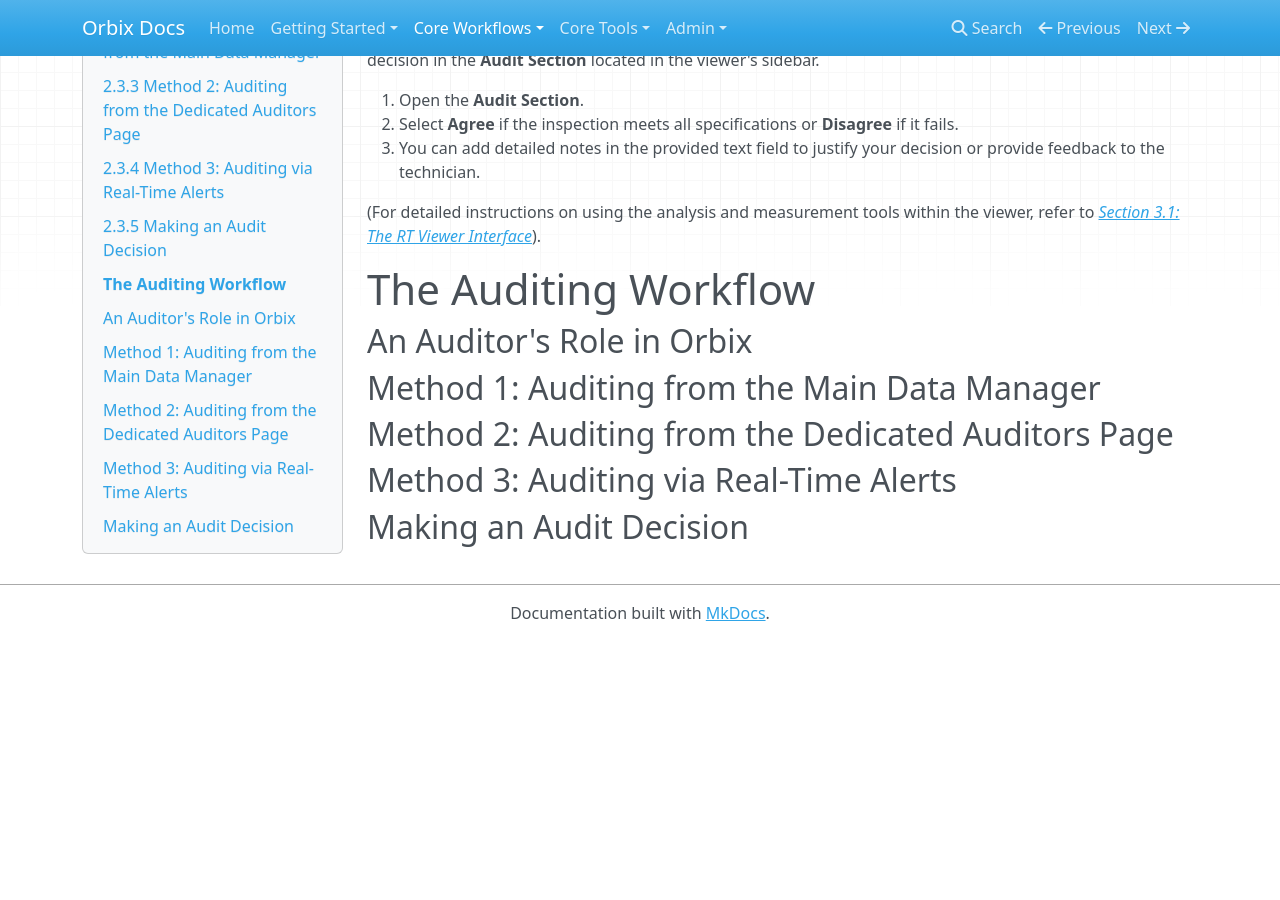
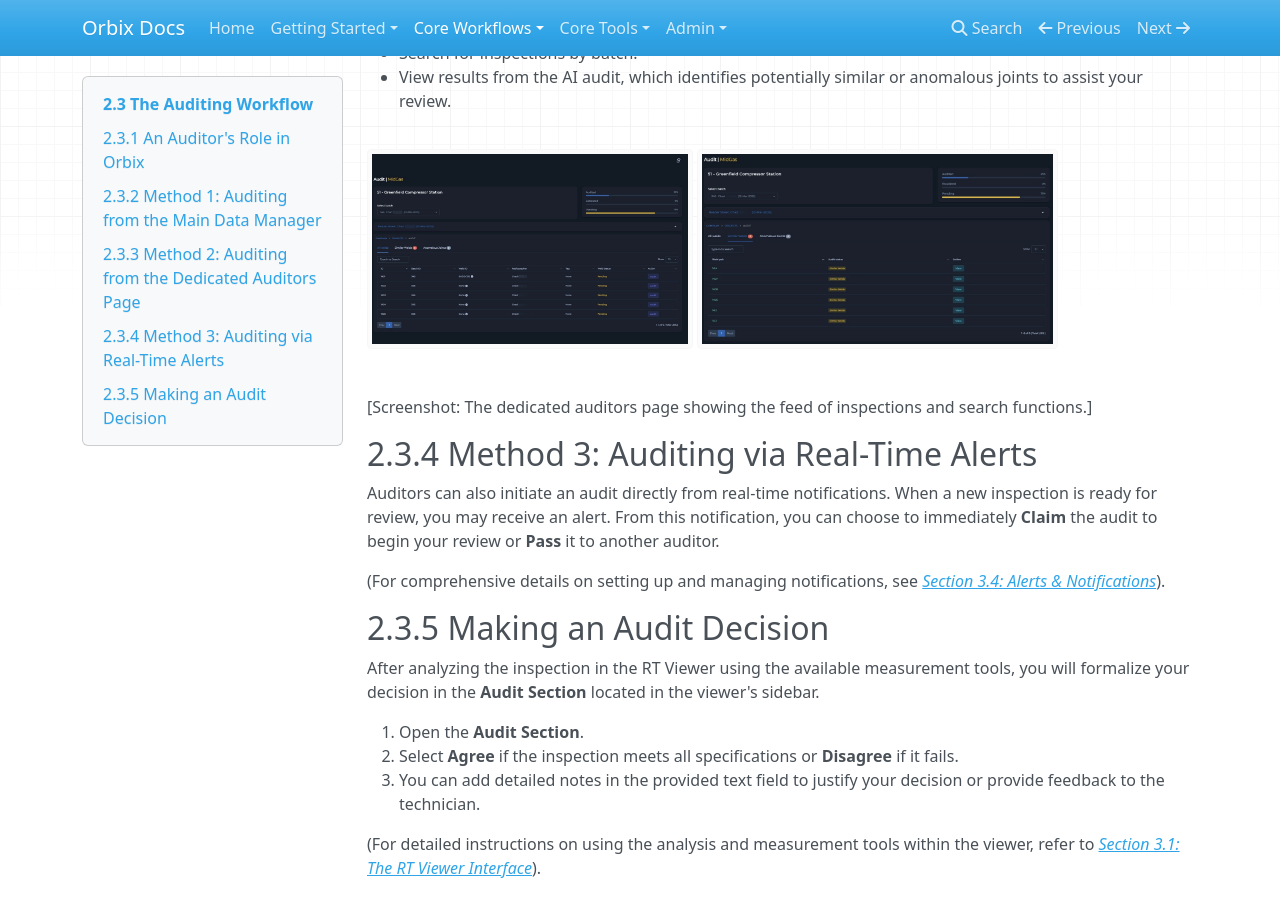
Before and after one commit to JarretLogan20/Orbix-Docs, an MkDocs documentation site: the page built from docs/core-workflows/auditing-workflow.md, in a window 1280 px wide and 900 px high, scrolled down 1357 px. Built offline with MkDocs 1.6.1, drawn with Linux system fonts in a browser that asks for light colours; nearby versions of some CDN libraries; before the commit the page ends 1998 px from its top, so only the background shows below that.

Commit message:
Added screenshots for auditing workflow

```diff
--- a/docs/core-workflows/auditing-workflow.md
+++ b/docs/core-workflows/auditing-workflow.md
@@ -13,6 +13,8 @@ You can initiate an audit directly from the central data repository.
 1.  Navigate to the **Main Data Manager**.
 2.  From the folder view in the **Compliance Hub**, locate the specific inspection you need to review in the weld list table.
 3.  In the **Action** column corresponding to that `Inspection ID`, click the **Audit** button.
+
+![orbix-audit-main-data-manager](../assets/orbix-audit-main-data-manager.jpg){: style="height: 300px"}
 
 [Screenshot: The Main Data Manager weld list table with the "Audit" button highlighted in the action column.]
 
@@ -31,6 +33,8 @@ This action navigates you to the dedicated auditors page. Here, you will find a
 * Search for inspections by batch.
 * View results from the AI audit, which identifies potentially similar or anomalous joints to assist your review.
 
+![orbix-audit-page](../assets/orbix-audit-page.jpg){: style="height: 200px"} ![orbix-audit-similar-welds](../assets/orbix-audit-similar-welds.jpg){: style="height: 200px"}
+
 [Screenshot: The dedicated auditors page showing the feed of inspections and search functions.]
 
 ## 2.3.4 Method 3: Auditing via Real-Time Alerts
@@ -48,15 +52,3 @@ After analyzing the inspection in the RT Viewer using the available measurement
 3.  You can add detailed notes in the provided text field to justify your decision or provide feedback to the technician.
 
 (For detailed instructions on using the analysis and measurement tools within the viewer, refer to [*Section 3.1: The RT Viewer Interface*](../core-tools/rt-viewer.md)).
-
-# The Auditing Workflow
-
-## An Auditor's Role in Orbix
-
-## Method 1: Auditing from the Main Data Manager
-
-## Method 2: Auditing from the Dedicated Auditors Page
-
-## Method 3: Auditing via Real-Time Alerts
-
-## Making an Audit Decision
```
Also changed, not shown: docs/assets/orbix-audit-main-data-manager.jpg (added), docs/assets/orbix-audit-page.jpg (added), docs/assets/orbix-audit-similar-welds.jpg (added).
